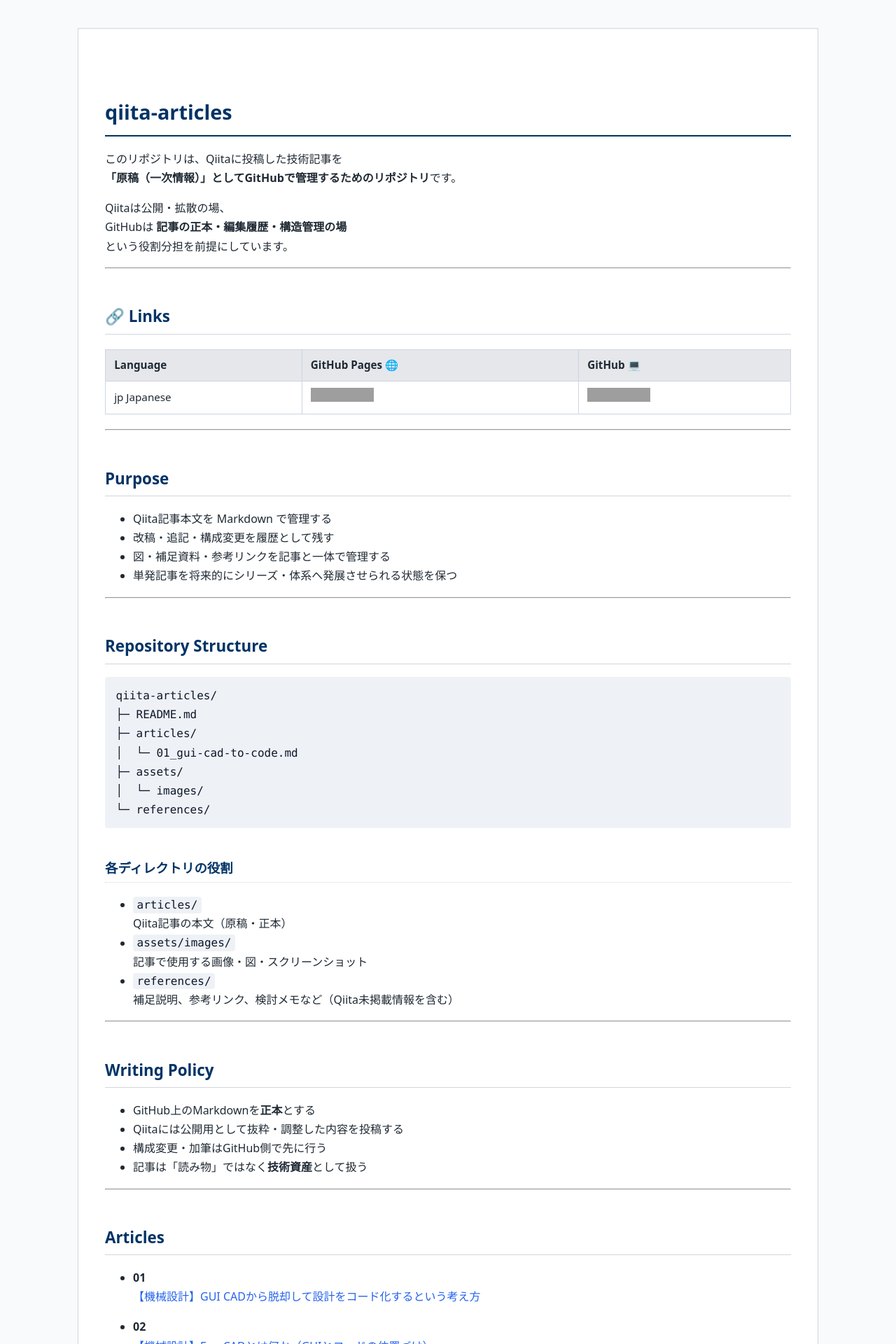
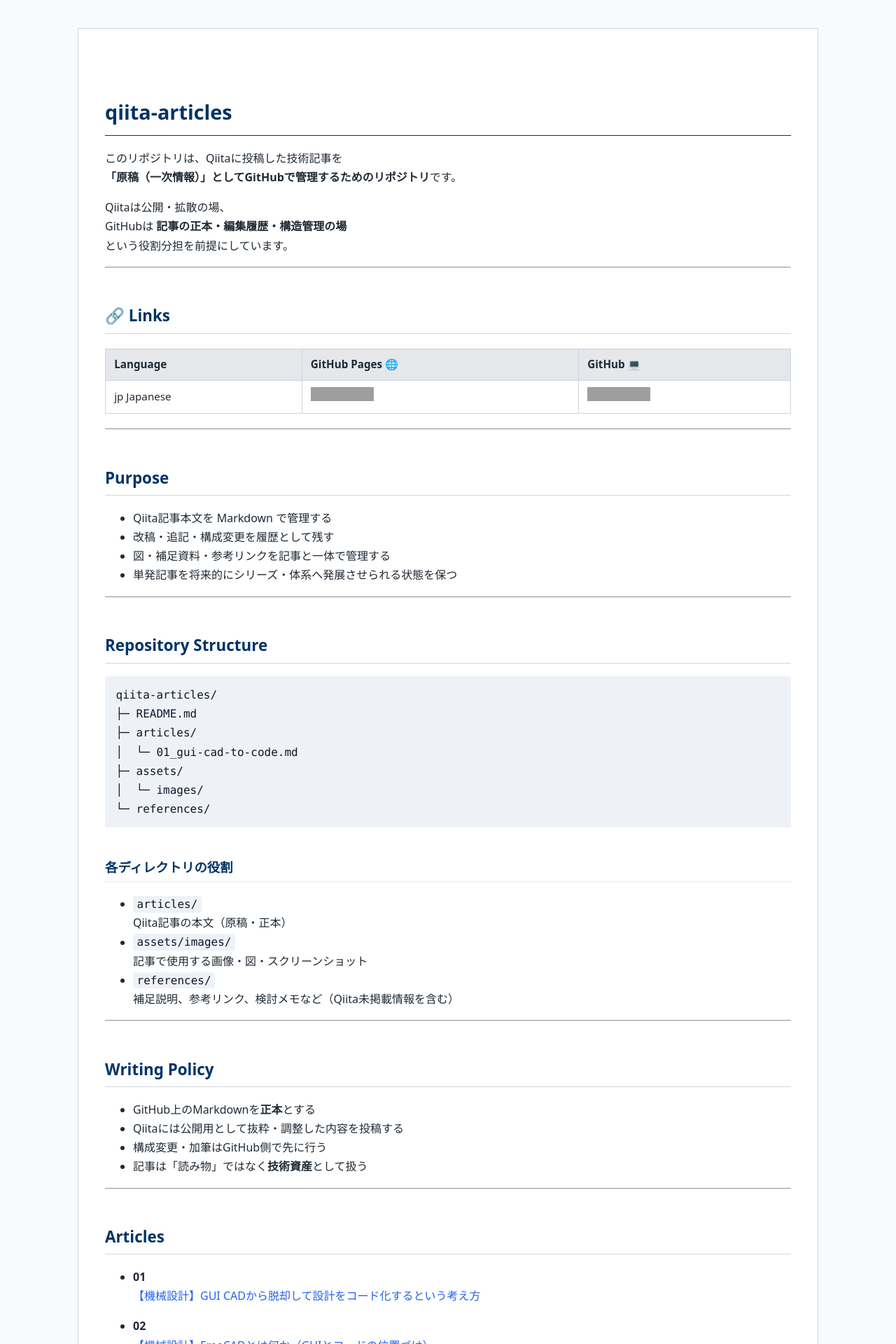
Before and after one commit to Samizo-AITL/qiita-articles, a Jekyll site: the page built from index.md, in a window 1280 px wide. Shown: the top 1920 px of the page at 70% size. Built offline with Jekyll 4.4.1, drawn with Linux system fonts in a browser that asks for light colours; grey boxes are pictures that could not be loaded.

Commit message:
Update style.css

```diff
--- a/assets/css/style.css
+++ b/assets/css/style.css
@@ -45,7 +45,7 @@
 
 h1 {
   font-size: 1.8em;
-  border-bottom: 2px solid #003366;
+  border-bottom: 1px solid #003366;  /* ← 太線をやめて普通に */
 }
 
 h2 {
@@ -176,10 +176,16 @@
    Mermaid
 =================================================== */
 .mermaid {
-  display: block;
+  display: flex;
+  justify-content: center;
   margin: 1.5rem auto;
   max-width: 960px;
-  text-align: center;
+  background: #ffffff;   /* ← 背景は常に白 */
+}
+
+/* SVG 自体も白背景に固定（Qiita / Pages 差異吸収） */
+.mermaid svg {
+  background: #ffffff;
 }
 
 /* ===================================================
```
